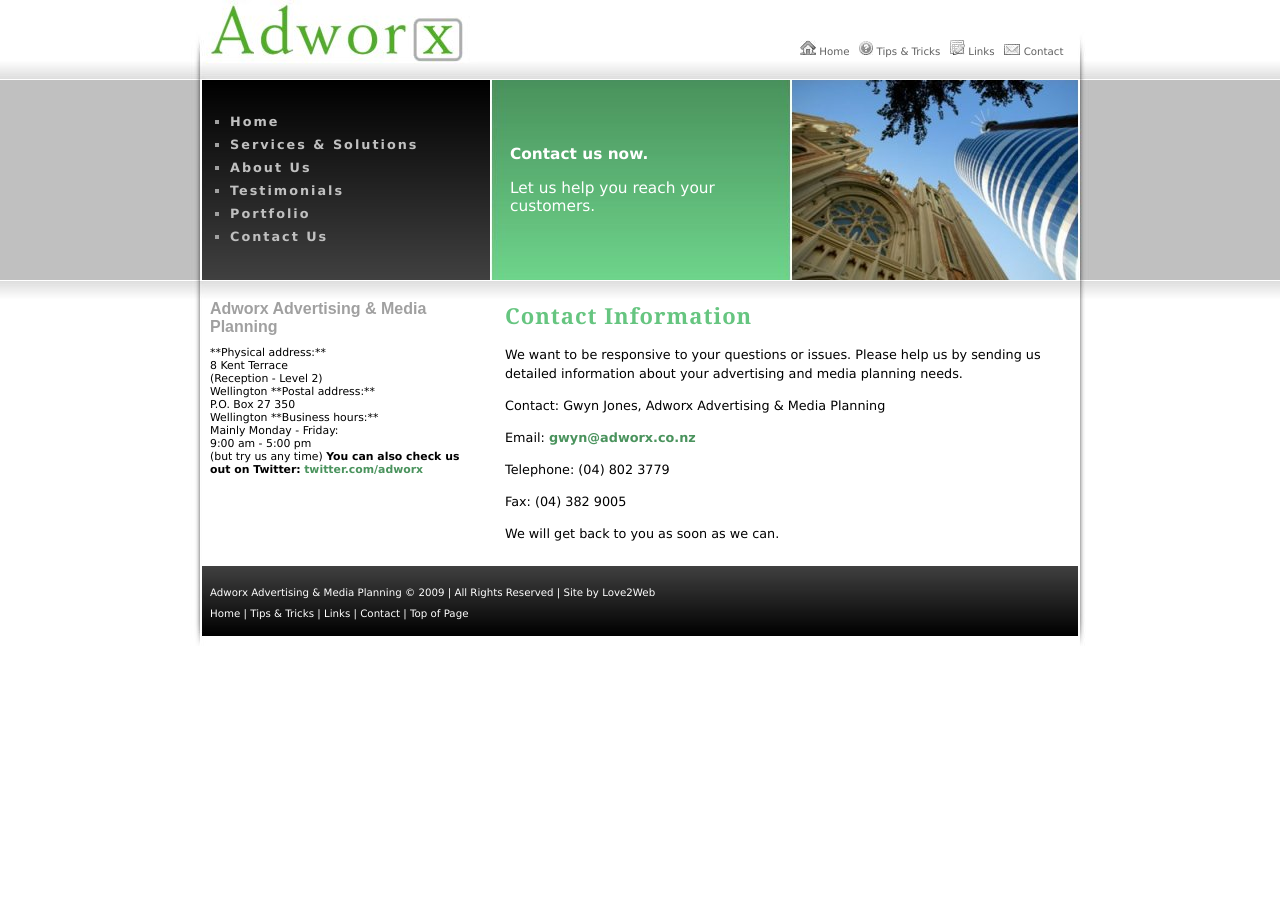
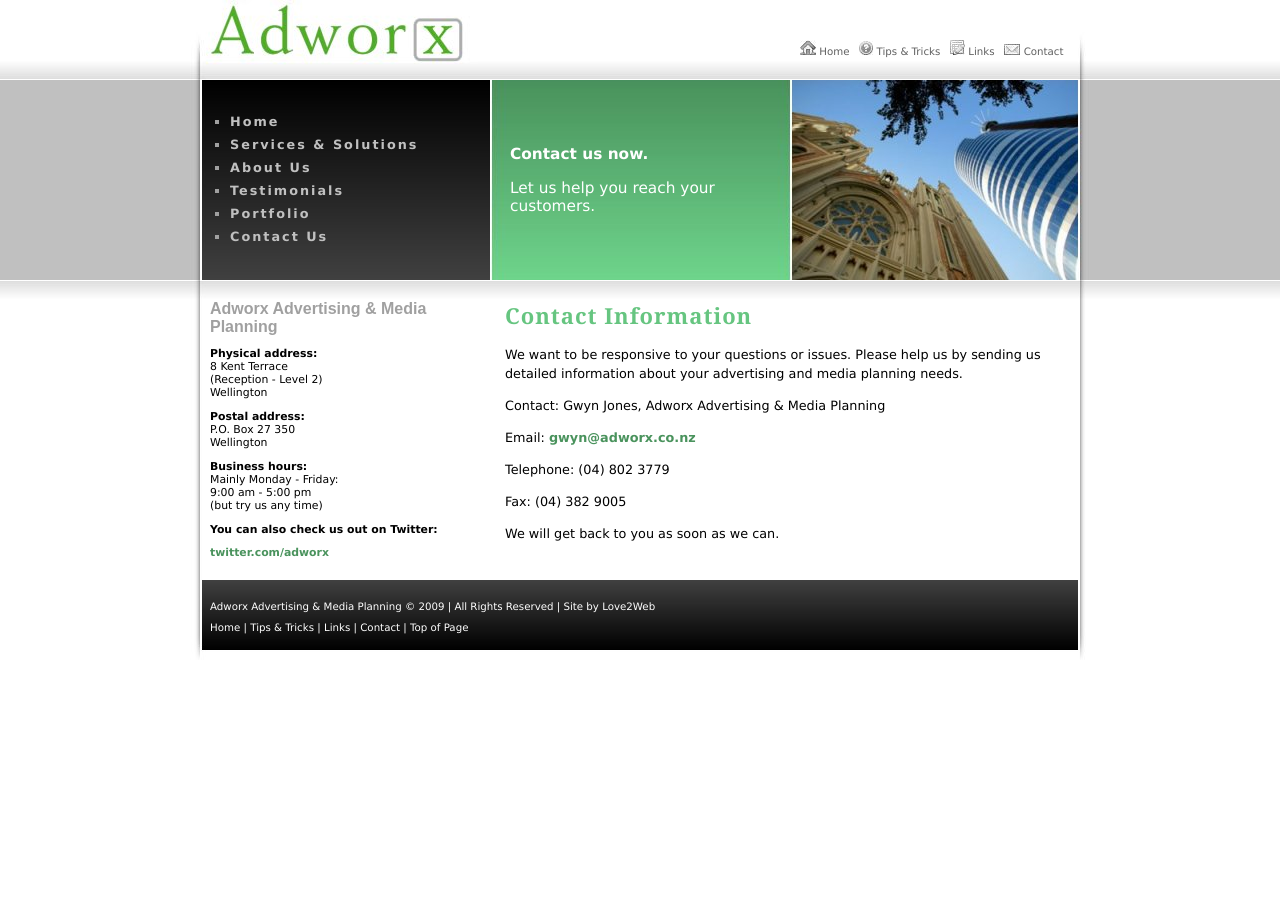
Before and after one commit to adworx/www.adworx.co.nz, a Jekyll site: the page built from contact.md, in a window 1280 px wide. Built offline with Jekyll 4.4.1, drawn with Linux system fonts in a browser that asks for light colours.

Commit message:
md->html

```diff
--- a/contact.md
+++ b/contact.md
@@ -5,27 +5,29 @@ subhead: Let us help you reach your customers.
 sidebar:
     <h4>Adworx Advertising &amp; Media Planning</h4>
 
-    **Physical address:**<br>
+    <p><b>Physical address:</b><br>
     8 Kent Terrace<br>
     (Reception - Level 2)<br>
     Wellington
+    </p>
 
 
-    **Postal address:**<br>
+    <p><b>Postal address:</b><br>
     P.O. Box 27 350<br>
     Wellington
+    </p>
 
 
-    **Business hours:**<br>
+    <p><b>Business hours:</b><br>
     Mainly Monday - Friday:<br>
     9:00 am - 5:00 pm<br>
     (but try us any time)
+    </p>
 
 
-    <b>You can also check us out on Twitter:</b>
+    <p><b>You can also check us out on Twitter:</b></p>
 
-
-    <a href="http://www.twitter.com/adworx">twitter.com/adworx</a>
+    <p><a href="http://www.twitter.com/adworx">twitter.com/adworx</a></p>
 
 ---
 
```
